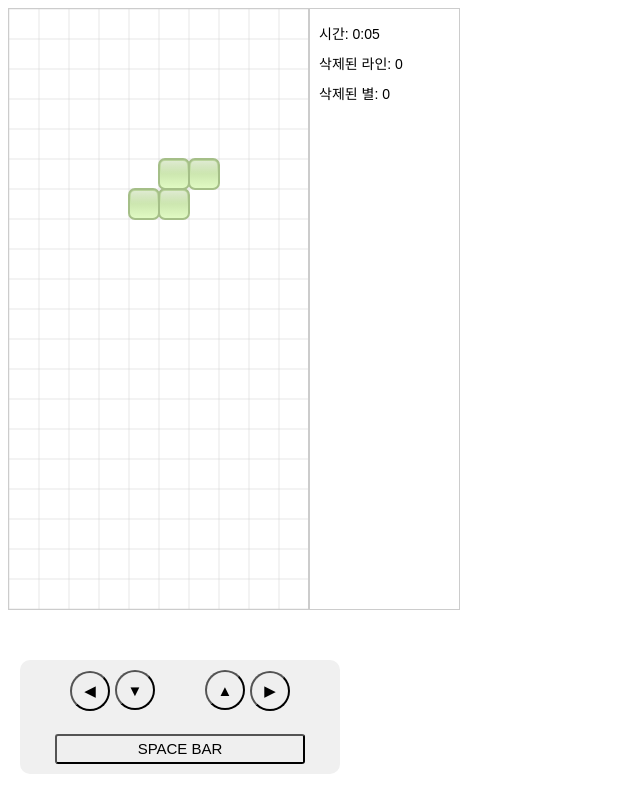
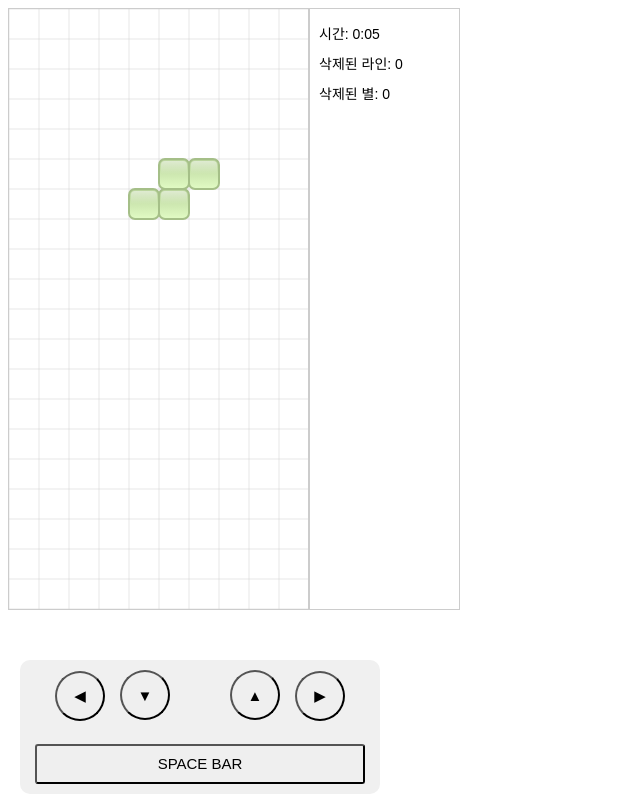
Before and after one commit to mumseongjo2/tet, a plain HTML site: page index.html in a window 1280 px wide. Shown: the whole page, without its empty margins (0-640 px from the left). Drawn offline with Linux system fonts and the light colour scheme.

Commit message:
Add files via upload

```diff
--- a/index.html
+++ b/index.html
@@ -25,7 +25,7 @@
             background-color: #f0f0f0;
             border: 0px solid #000;
 		    border-radius:10px;
-			width: 300px;
+			width: 340px;
 		    font-size: 20px;
         }
     </style>
@@ -39,13 +39,13 @@
 <BR><BR><BR><BR>
 <div id="gameControls" class="mobile-controls">
 <center>
-	<button id="moveLeft" style="width: 40px; height:40px; border-radius:50px; font-size:15px">◀</button>
-    <button id="moveDown" style="width: 40px; height:40px; border-radius:50px; font-size:15px">▼</button>
-&nbsp&nbsp&nbsp&nbsp&nbsp&nbsp&nbsp&nbsp
-	<button id="rotate" style="width: 40px; height:40px; border-radius:50px; font-size:15px">▲</button>
-    <button id="moveRight" style="width: 40px; height:40px; border-radius:50px; font-size:15px">▶</button>
+	<button id="moveLeft" style="width: 50px; height:50px; border-radius:50px; font-size:15px">◀</button>
+&nbsp&nbsp<button id="moveDown" style="width: 50px; height:50px; border-radius:50px; font-size:15px">▼</button>
+&nbsp&nbsp&nbsp&nbsp&nbsp&nbsp&nbsp&nbsp&nbsp&nbsp
+	<button id="rotate" style="width: 50px; height:50px; border-radius:50px; font-size:15px">▲</button>
+&nbsp&nbsp<button id="moveRight" style="width: 50px; height:50px; border-radius:50px; font-size:15px">▶</button>
 <BR><BR>
-    <button id="dropNow"style="width: 250px; height:30px; border-radius:3px; font-size:15px">SPACE BAR</button> <!-- Spacebar 대체 버튼 -->
+    <button id="dropNow"style="width: 330px; height:40px; border-radius:3px; font-size:15px">SPACE BAR</button> <!-- Spacebar 대체 버튼 -->
 </div>
 </body>
 </html>
```
